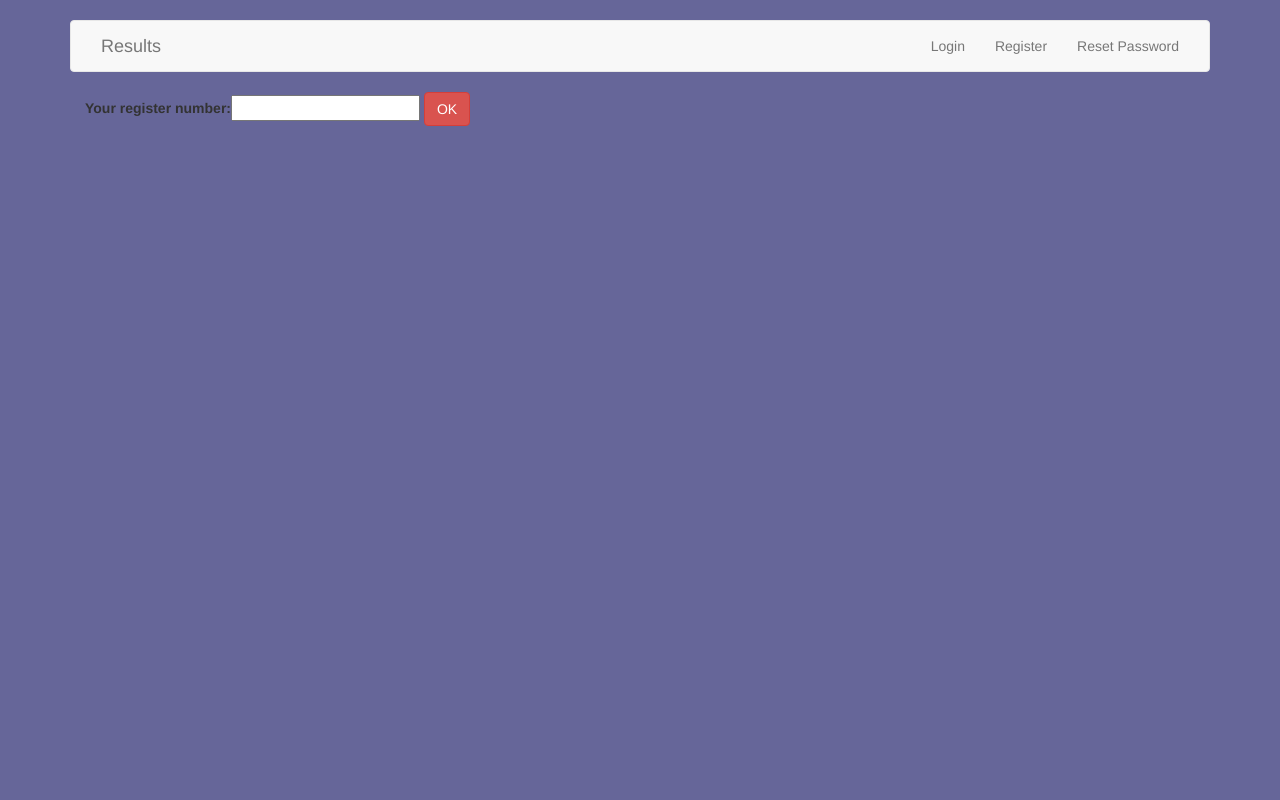
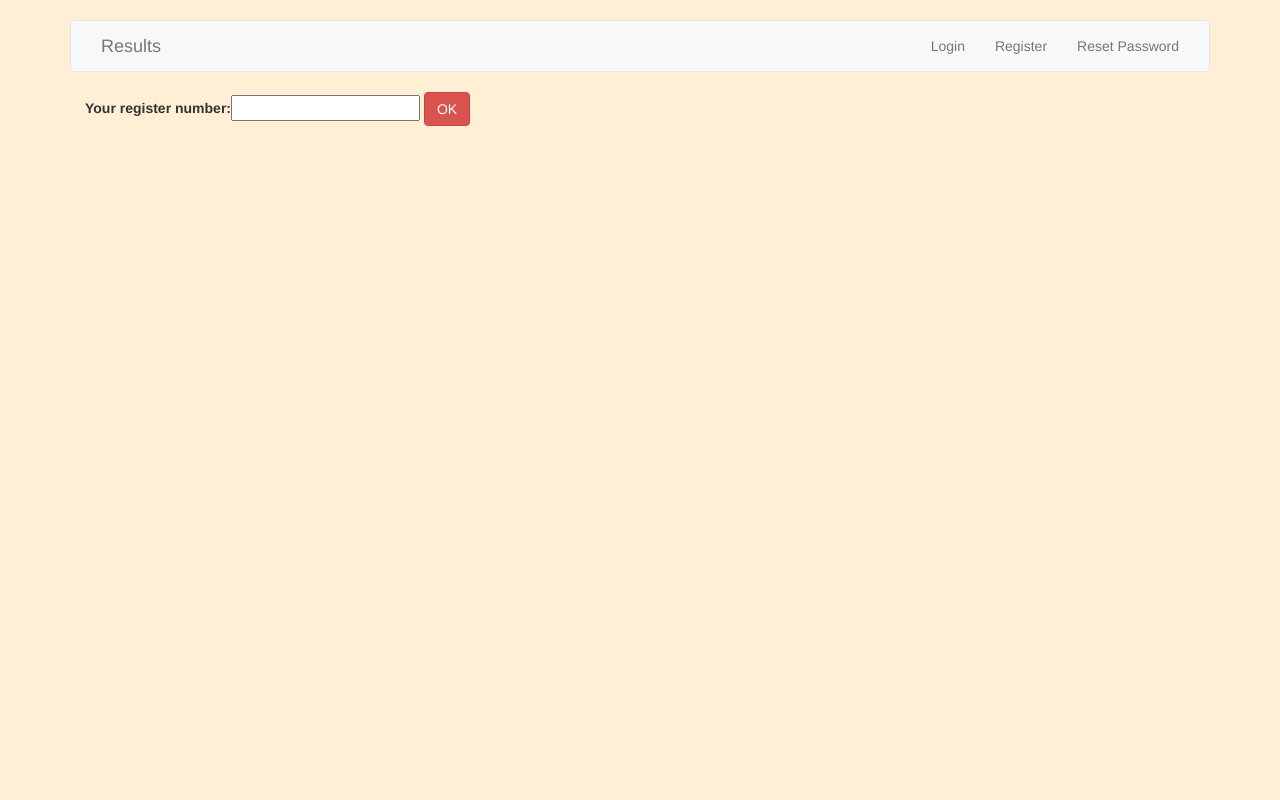
Before and after one commit to SuharshaHarish/myresults, a Django app: page /view_results/ in a window 1280 px wide. Run offline with Django 3.2, Linux system fonts and the light colour scheme; some libraries are stand-ins or nearby versions.

Commit message:
Changed BG color.

```diff
--- a/results/static/results/style.css
+++ b/results/static/results/style.css
@@ -2,5 +2,5 @@
 color:green;
 }
 body{
- background-color:#666699;
+ background-color:PapayaWhip;
 }
```
